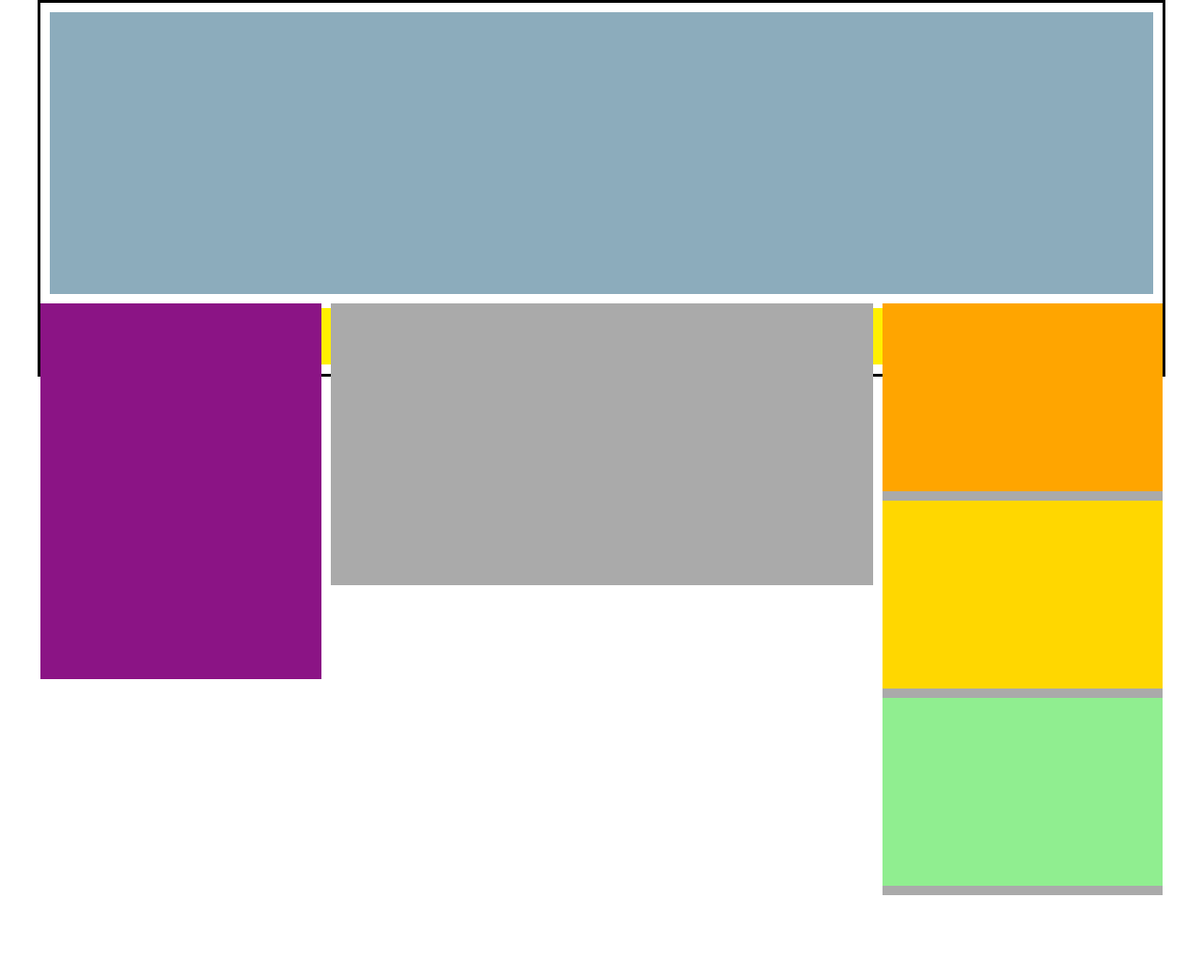
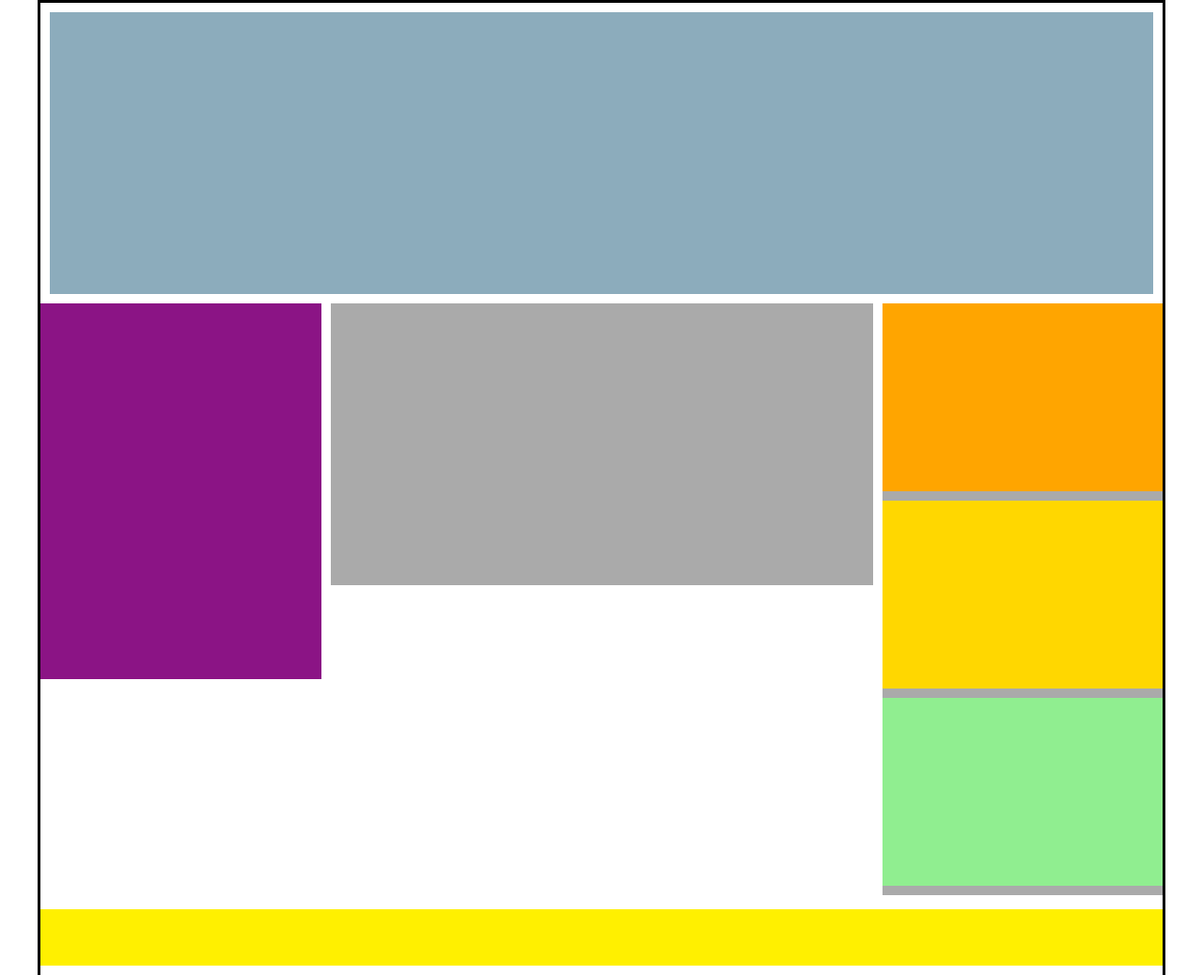
Before and after one commit to danielpellegrini/htmlcss-wp, a plain HTML site: page index.html in a window 1280 px wide. Shown: the top 1038 px of the page at 94% size. Before the commit the page ends 953 px from the top, so only its background shows below. Drawn offline with Linux system fonts and the light colour scheme.

Commit message:
error in attribute name -clearfix-

```diff
--- a/index.html
+++ b/index.html
@@ -15,7 +15,7 @@
       <!-- /head -->
 
       <!-- content-box -->
-      <div class:"clearfix">
+      <div class="clearfix">
         <!-- left side -->
         <div class="left-box fl"></div>
         <!-- /left side -->
```
